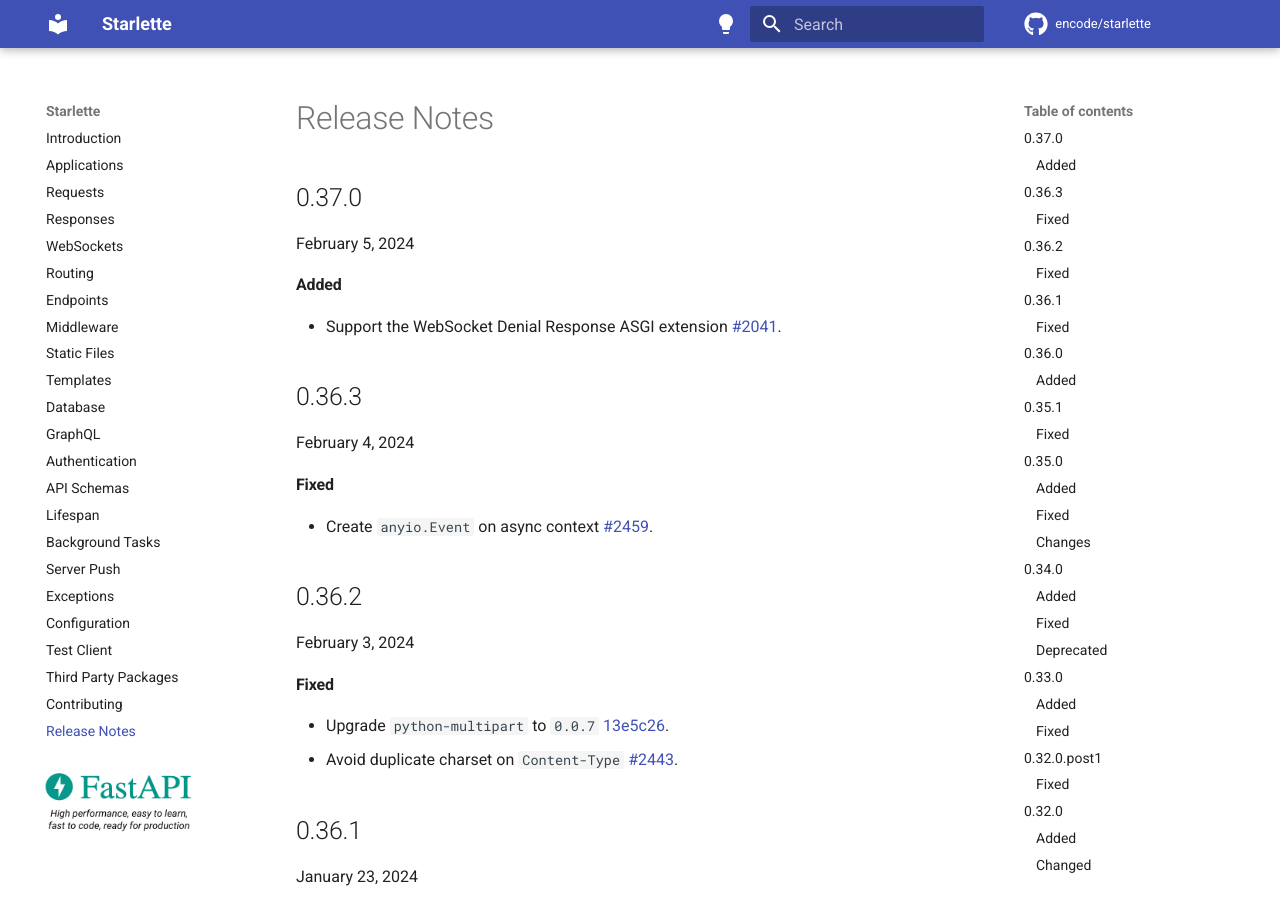
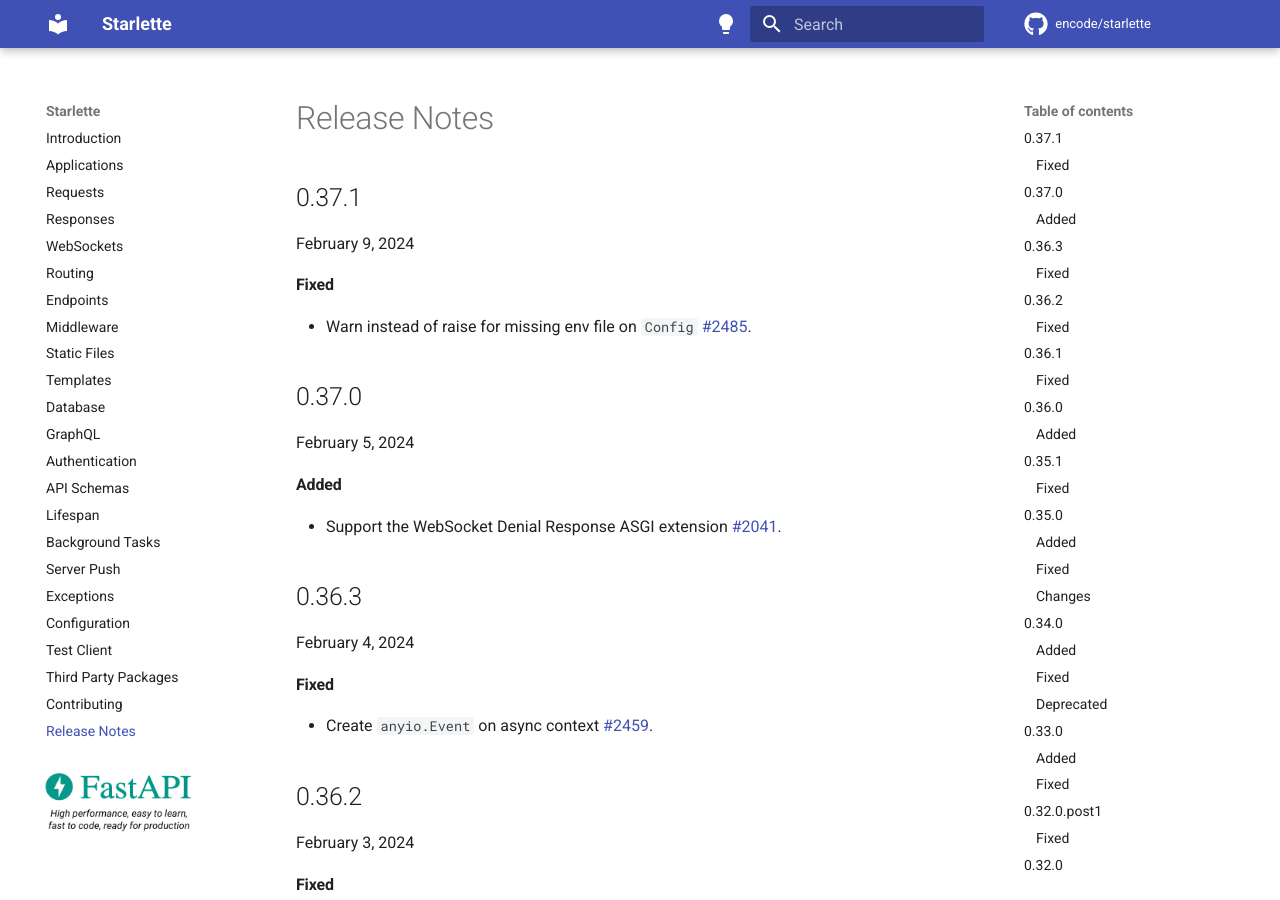
Before and after one commit to azurelotus0926/starlette, an MkDocs documentation site: the page built from docs/release-notes.md, in a window 1280 px wide and 900 px high. Built offline with MkDocs 1.6.1 and Material for MkDocs 9.7.7, drawn with Linux system fonts in a browser that asks for light colours; comment, search, counter and statistics services are not loaded.

Commit message:
Version 0.37.1 (#2498)
* Version 0.37.1

* Update docs/release-notes.md

---------

Co-authored-by: Marcelo Trylesinski <marcelotryle@gmail.com>

```diff
--- a/docs/release-notes.md
+++ b/docs/release-notes.md
@@ -1,3 +1,11 @@
+## 0.37.1
+
+February 9, 2024
+
+#### Fixed
+
+* Warn instead of raise for missing env file on `Config` [#2485](https://github.com/encode/starlette/pull/2485).
+
 ## 0.37.0
 
 February 5, 2024
--- a/starlette/__init__.py
+++ b/starlette/__init__.py
@@ -1 +1 @@
-__version__ = "0.37.0"
+__version__ = "0.37.1"
```
